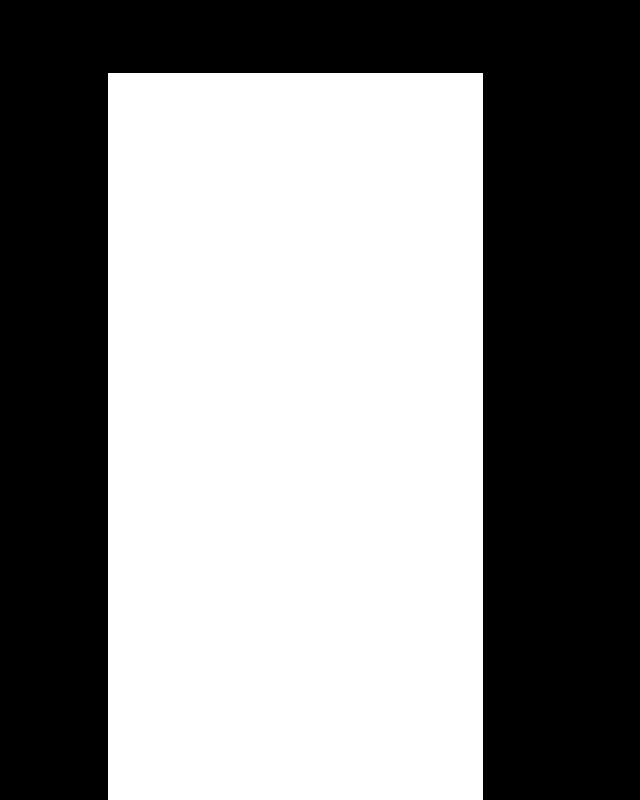
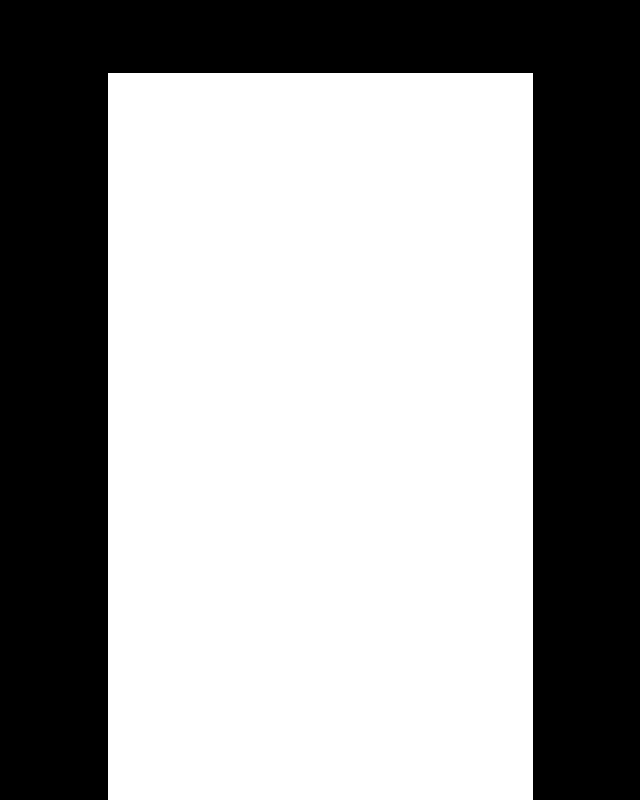
Before and after one commit to milanjot/ElenisAdventure, a plain HTML site: page index.html in a window 1280 px wide. Shown: the whole page, without its empty margins (341-981 px from the left). Drawn offline with Linux system fonts and the light colour scheme; a web font is replaced by a local one.

Commit message:
changed screen resolution

```diff
--- a/mainapp.css
+++ b/mainapp.css
@@ -3,8 +3,8 @@ body, html {
 }
 
 #screen {
-    height: 812px;
-    width: 375px;
+    height: 750px;
+    width: 425px;
     border: 1px black solid;
     background-color: white;
     position: fixed;
```
